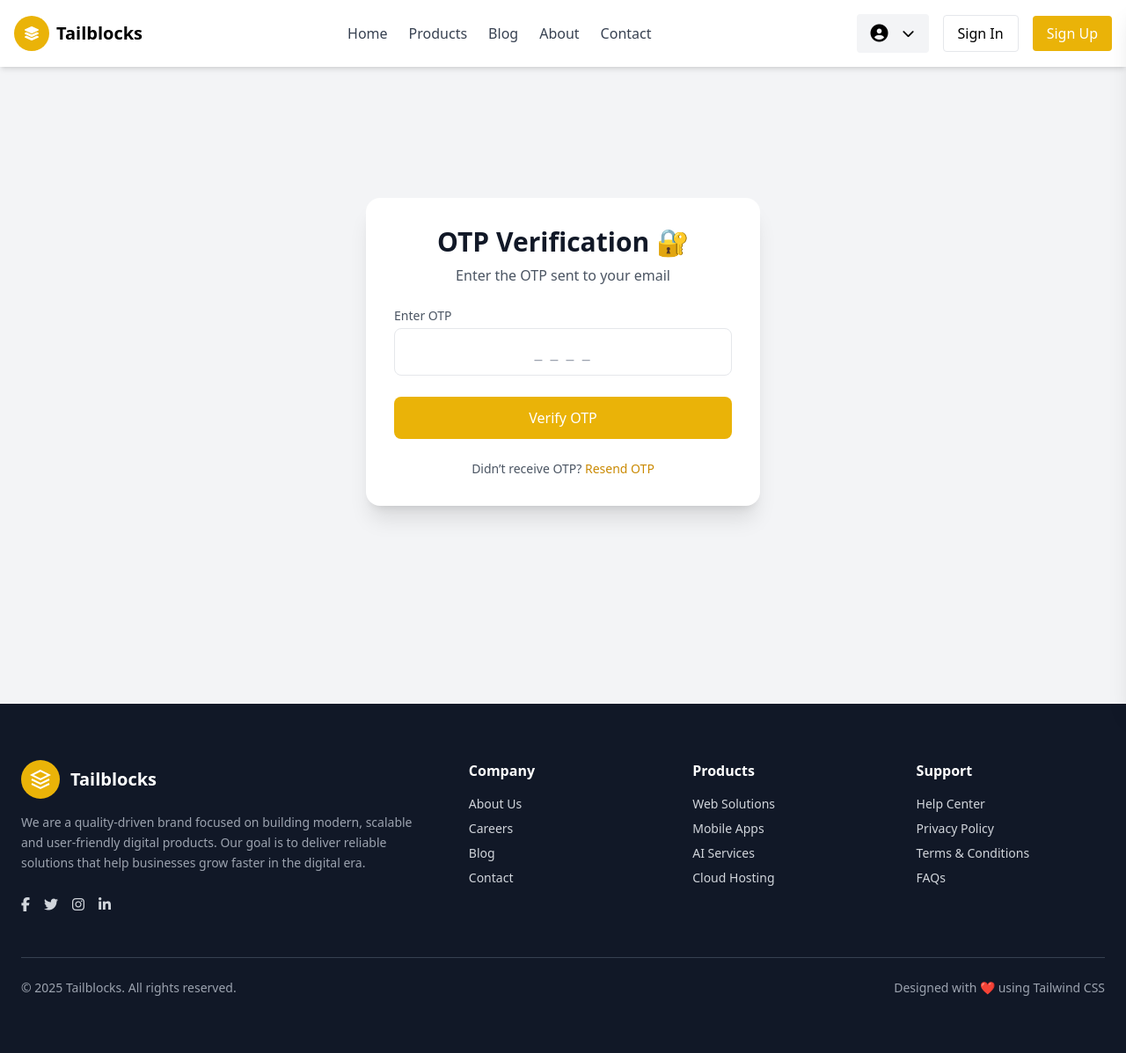
After one commit to Witzcode0/foodkit, a Django app: page /otp-verify/ in a window 1280 px wide. The commit adds this page. Shown: the whole page at 88% size. Run offline with Django 5.2, Linux system fonts and the light colour scheme; some libraries are stand-ins or nearby versions.

Commit message:
register view and design otp verify for email

```diff
--- a/apps/store/templates/store/base.html
+++ b/apps/store/templates/store/base.html
@@ -85,6 +85,8 @@
             </button>
         </div>
     </header>
+
+
 
     <!-- BACKDROP -->
     <div id="backdrop" class="fixed inset-0 bg-black/50 hidden z-40"></div>
--- /dev/null
+++ b/apps/store/templates/store/otp_verification.html
@@ -0,0 +1,74 @@
+{% extends 'store/base.html' %}
+{% block title %}OTP Verification{% endblock %}
+
+{% block body %}
+<section class="min-h-screen flex items-center justify-center bg-gray-100">
+  <div class="bg-white shadow-xl rounded-2xl w-full max-w-md p-8">
+
+    <h2 class="text-3xl font-bold text-center text-gray-900 mb-2">
+      OTP Verification 🔐
+    </h2>
+    <p class="text-center text-gray-600 mb-6">
+      Enter the OTP sent to your email
+    </p>
+
+    <!-- start message section -->
+    {% if messages %}
+    {% for message in messages %}
+    <div
+      class="p-4 mb-4 rounded-lg text-white flex items-center justify-between
+      {% if message.tags == 'error' %}bg-red-500
+      {% elif message.tags == 'warning' %}bg-yellow-400
+      {% elif message.tags == 'success' %}bg-green-500
+      {% elif message.tags == 'info' %}bg-blue-400
+      {% endif %}"
+      role="alert">
+      <p>{{ message }}</p>
+      <button type="button"
+              class="ml-4 px-2 py-1 rounded bg-gray-800 text-white hover:bg-gray-700"
+              onclick="this.parentElement.remove();">
+        &times;
+      </button>
+    </div>
+    {% endfor %}
+    {% endif %}
+    <!-- end message section -->
+
+    <form method="post" action="">
+      {% csrf_token %}
+
+      <input type="hidden" name="email" placeholder="Example@gmail.com"
+               class="w-full border rounded-lg px-4 py-2 focus:ring-2 focus:ring-yellow-200 focus:border-yellow-500 outline-none" value="{{email}}">
+
+      <div class="mb-6">
+        <label class="block text-sm text-gray-600 mb-1">Enter OTP</label>
+        <input
+          type="text"
+          name="otp"
+          maxlength="6"
+          placeholder="_ _ _ _"
+          class="w-full text-center tracking-widest text-xl border rounded-lg px-4 py-3
+                 focus:ring-2 focus:ring-yellow-200 focus:border-yellow-500 outline-none"
+          required
+        >
+      </div>
+
+      <button type="submit"
+              class="w-full bg-yellow-500 text-white py-3 rounded-lg font-medium
+                     hover:bg-yellow-600 transition">
+        Verify OTP
+      </button>
+    </form>
+
+    <div class="text-center mt-6">
+      <p class="text-sm text-gray-600">
+        Didn’t receive OTP?
+        <a href="" class="text-yellow-600 font-medium hover:underline">
+          Resend OTP
+        </a>
+      </p>
+    </div>
+
+  </div>
+</section>
+{% endblock %}
--- a/apps/store/urls.py
+++ b/apps/store/urls.py
@@ -3,6 +3,7 @@ from apps.store.views import *
 
 urlpatterns = [
     path("signup/", signup, name="signup"),
+    path("otp-verify/", otp_verify, name="otp_verify"),
     path("signin/", signin, name="signin"),
     path("forgot-password/", forgot_password, name="forgot_password"),
     path("", index, name="index"),
--- a/apps/store/views.py
+++ b/apps/store/views.py
@@ -1,20 +1,60 @@
-from django.shortcuts import render
-
+from django.shortcuts import render, redirect
+from django.contrib import messages
+from apps.master.helpers import is_valid_email, is_valid_mobile, is_valid_password
+from apps.users.models import User
 # Create your views here.
 def signin(request):
     return render(request, "store/signin.html")
 
 def signup(request):
     if request.method == "POST":
-        first_name_ = request.POST['first_name']
-        last_name_ = request.POST['last_name']
-        email_ = request.POST['email']
-        mobile_ = request.POST['mobile']
-        password_ = request.POST['password']
-        confirm_password_ = request.POST['confirm_password']
+        first_name_ = request.POST.get('first_name')
+        last_name_ = request.POST.get('last_name')
+        email_ = request.POST.get('email')
+        mobile_ = request.POST.get('mobile')
+        password_ = request.POST.get('password')
+        confirm_password_ = request.POST.get('confirm_password')
 
-        print(first_name_, last_name_, email_, mobile_, password_, confirm_password_)
+        # Email format check
+        if not is_valid_email(email_):
+            messages.warning(request, "Your email address is invalid.")
+            return render(request, "store/signup.html")
+
+        # Email already exists check (FIXED)
+        if User.objects.filter(email=email_).exists():
+            messages.info(request, "This email already exists.")
+            return render(request, "store/signup.html")
+
+        # Mobile validation
+        if not is_valid_mobile(mobile_):
+            messages.warning(request, "Mobile number is invalid (format: +91 XXXXXXXXXX).")
+            return render(request, "store/signup.html")
+
+        # Password match check
+        if password_ != confirm_password_:
+            messages.warning(request, "Password and Confirm Password do not match.")
+            return render(request, "store/signup.html")
+
+        # Password validation
+        is_valid_password_, message = is_valid_password(password_)
+        if not is_valid_password_:
+            messages.warning(request, message)
+            return render(request, "store/signup.html")
+
+        # new_user = User.objects.create(
+        #     first_name = first_name_,
+        #     last_name = last_name_,
+        #     email = email_,
+        #     mobile = mobile_,
+        #     password = password_
+        # )
+        # new_user.save()
+        messages.success(request, "Your registration has been succefully done.")
+        return render(request, 'store/otp_verification.html', {"email": email_})
     return render(request, "store/signup.html")
+
+def otp_verify(request):
+    return render(request, 'store/otp_verification.html')
 
 def forgot_password(request):
     return render(request, "store/forgot_password.html")
```
Also changed, not shown: apps/master/helpers.py (added, +48 -0 lines), apps/store/templates/store/signin.html (+15 -0 lines), apps/store/templates/store/signup.html (+16 -0 lines), project/settings.py (+8 -0 lines), test.py (+36 -2 lines), foodkit.db.
